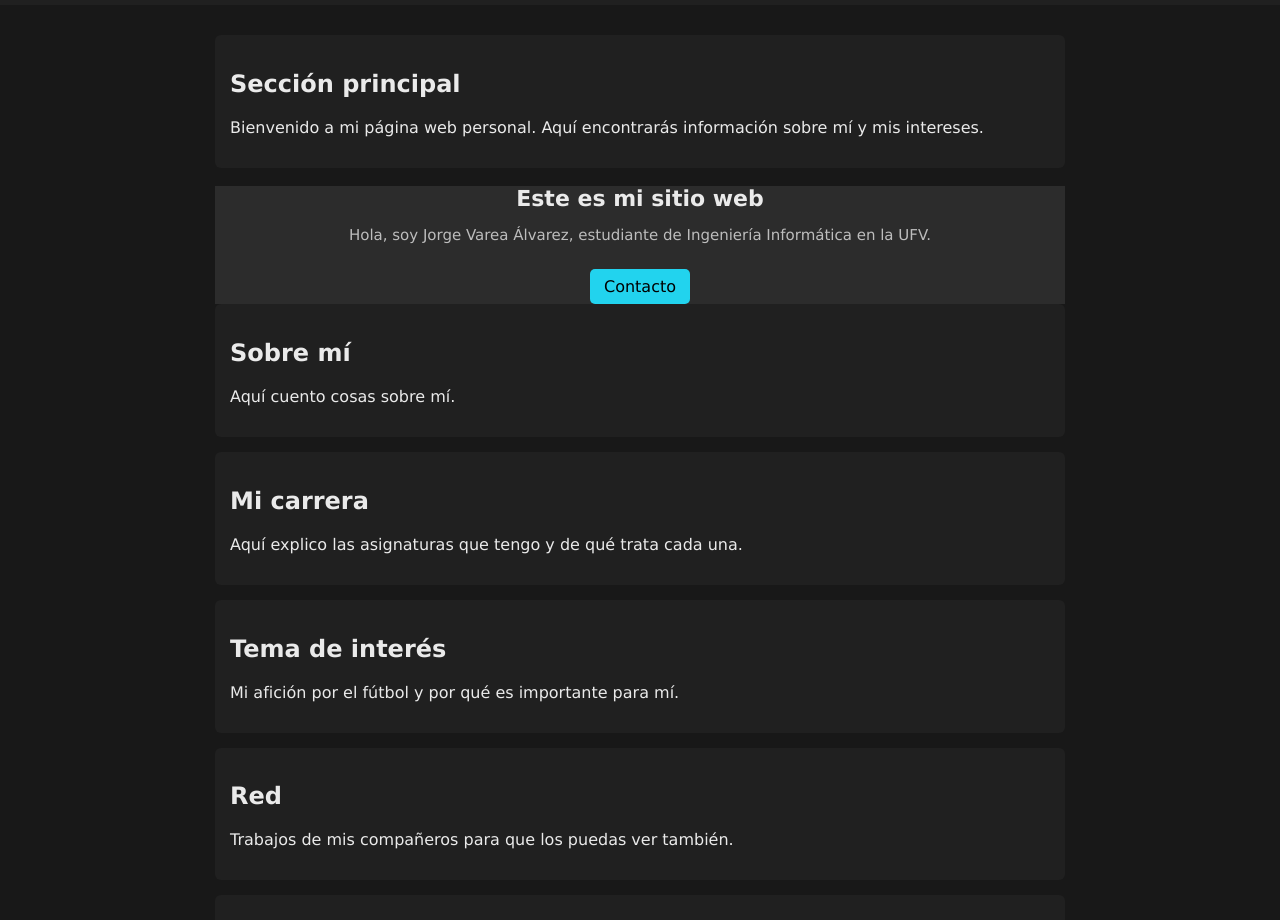
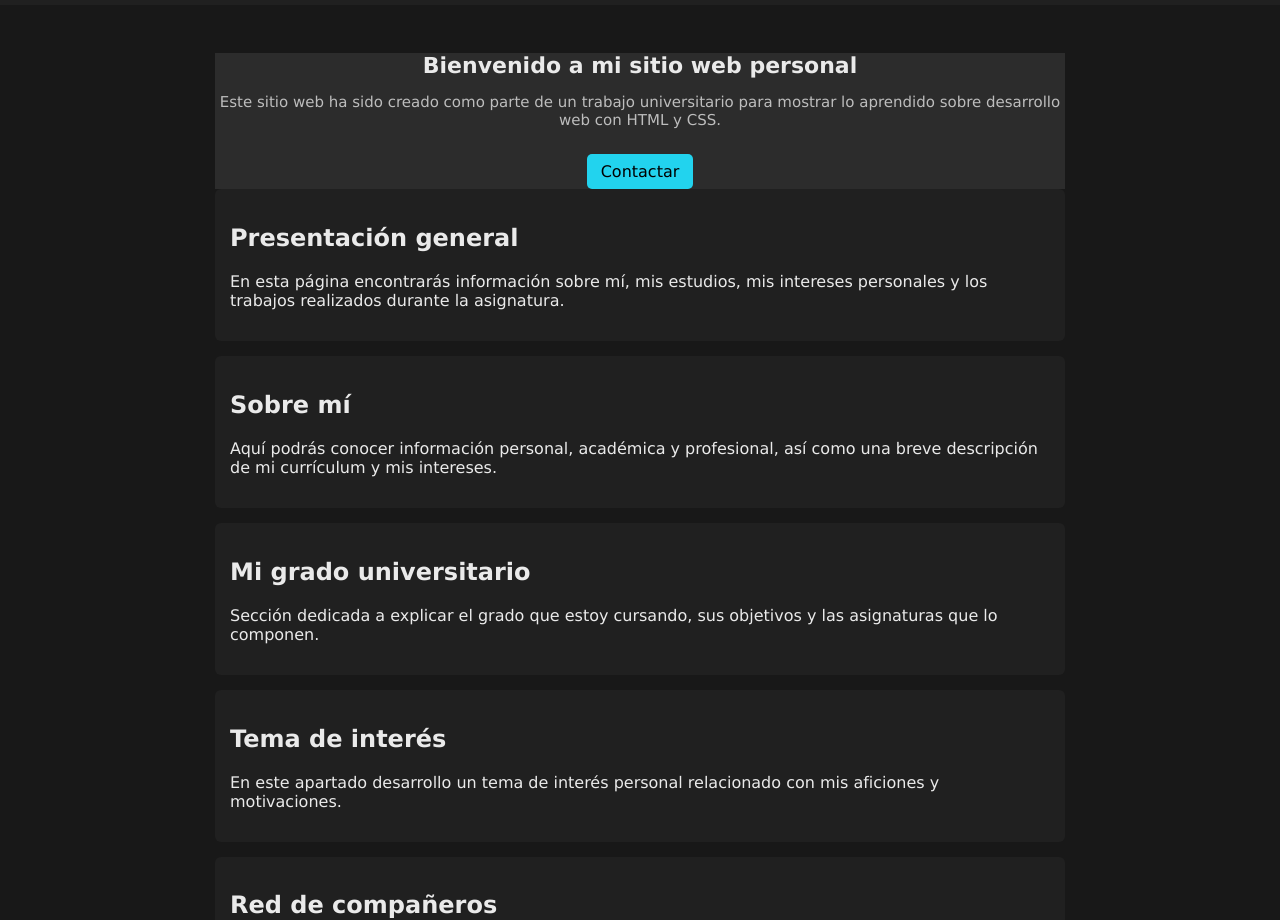
Before and after one commit to Jorvaral/Proyecto, a plain HTML site: page index.html in a window 1280 px wide. Shown: the part 43-963 px from the top of the page. Drawn offline with Linux system fonts and the light colour scheme.

Commit message:
Añado cambios en el index.html para que quede más formal la información

```diff
--- a/index.html
+++ b/index.html
@@ -3,7 +3,7 @@
 <head>
   <meta charset="UTF-8" />
   <meta name="viewport" content="width=device-width,initial-scale=1" />
-  <title>Página Principal</title>
+  <title>Página principal</title>
   <link rel="stylesheet" href="css/style.css" />
 </head>
 <body>
@@ -19,42 +19,50 @@
       <a href="public/contacts.html">Contacto</a>
     </div>
   </nav>
-
   <main>
+    <section class="destacado" id="hero">
+      <h1>Bienvenido a mi sitio web personal</h1>
+      <p>
+        Este sitio web ha sido creado como parte de un trabajo universitario para mostrar lo aprendido sobre desarrollo web con HTML y CSS.
+      </p>
+      <a href="public/contacts.html">Contactar</a>
+    </section>
     <section class="seccion" id="inicio">
-      <h1>Sección principal</h1>
-      <p>Bienvenido a mi página web personal. Aquí encontrarás información sobre mí y mis intereses.</p>
+      <h2>Presentación general</h2>
+      <p>
+        En esta página encontrarás información sobre mí, mis estudios, mis intereses personales y los trabajos realizados durante la asignatura.
+      </p>
     </section>
-
-    <section class="destacado" id="hero">
-      <h1>Este es mi sitio web</h1>
-      <p>Hola, soy Jorge Varea Álvarez, estudiante de Ingeniería Informática en la UFV.</p>
-      <a href="public/contacts.html">Contacto</a>
-    </section>
-
     <section class="seccion" id="sobre_mi">
       <h2>Sobre mí</h2>
-      <p>Aquí cuento cosas sobre mí.</p>
+      <p>
+        Aquí podrás conocer información personal, académica y profesional, así como una breve descripción de mi currículum y mis intereses.
+      </p>
     </section>
-
     <section class="seccion" id="degree">
-      <h2>Mi carrera</h2>
-      <p>Aquí explico las asignaturas que tengo y de qué trata cada una.</p>
+      <h2>Mi grado universitario</h2>
+      <p>
+        Sección dedicada a explicar el grado que estoy cursando, sus objetivos y las asignaturas que lo componen.
+      </p>
     </section>
-
     <section class="seccion" id="topic">
       <h2>Tema de interés</h2>
-      <p>Mi afición por el fútbol y por qué es importante para mí.</p>
+      <p>
+        En este apartado desarrollo un tema de interés personal relacionado con mis aficiones y motivaciones.
+      </p>
     </section>
 
     <section class="seccion" id="net">
-      <h2>Red</h2>
-      <p>Trabajos de mis compañeros para que los puedas ver también.</p>
+      <h2>Red de compañeros</h2>
+      <p>
+        Enlaces a las páginas web de otros compañeros de clase para poder conocer sus proyectos.
+      </p>
     </section>
-
     <section class="seccion" id="contacto">
       <h2>Contacto</h2>
-      <p>Mi correo electrónico y redes sociales para contactar conmigo.</p>
+      <p>
+        Información y formulario para poder contactar conmigo de forma sencilla.
+      </p>
     </section>
   </main>
 </body>
```
